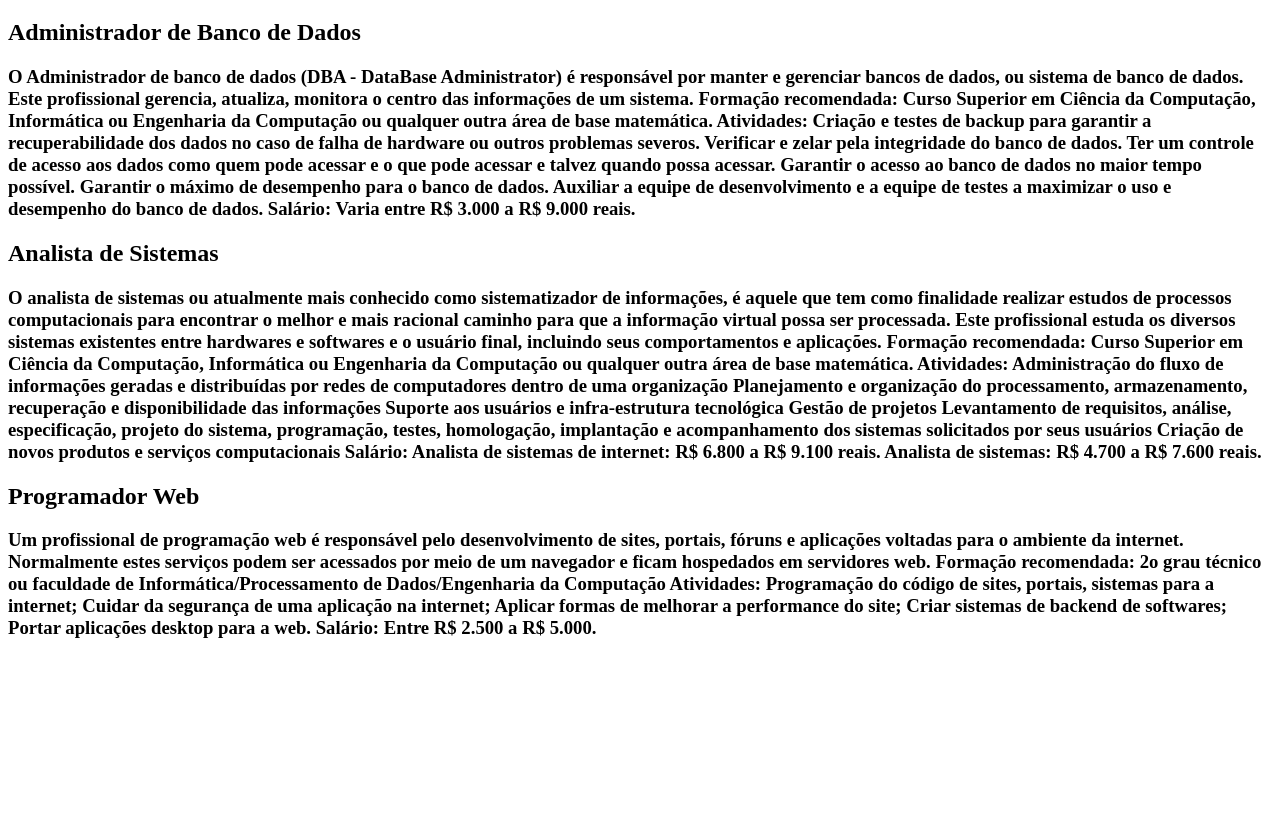
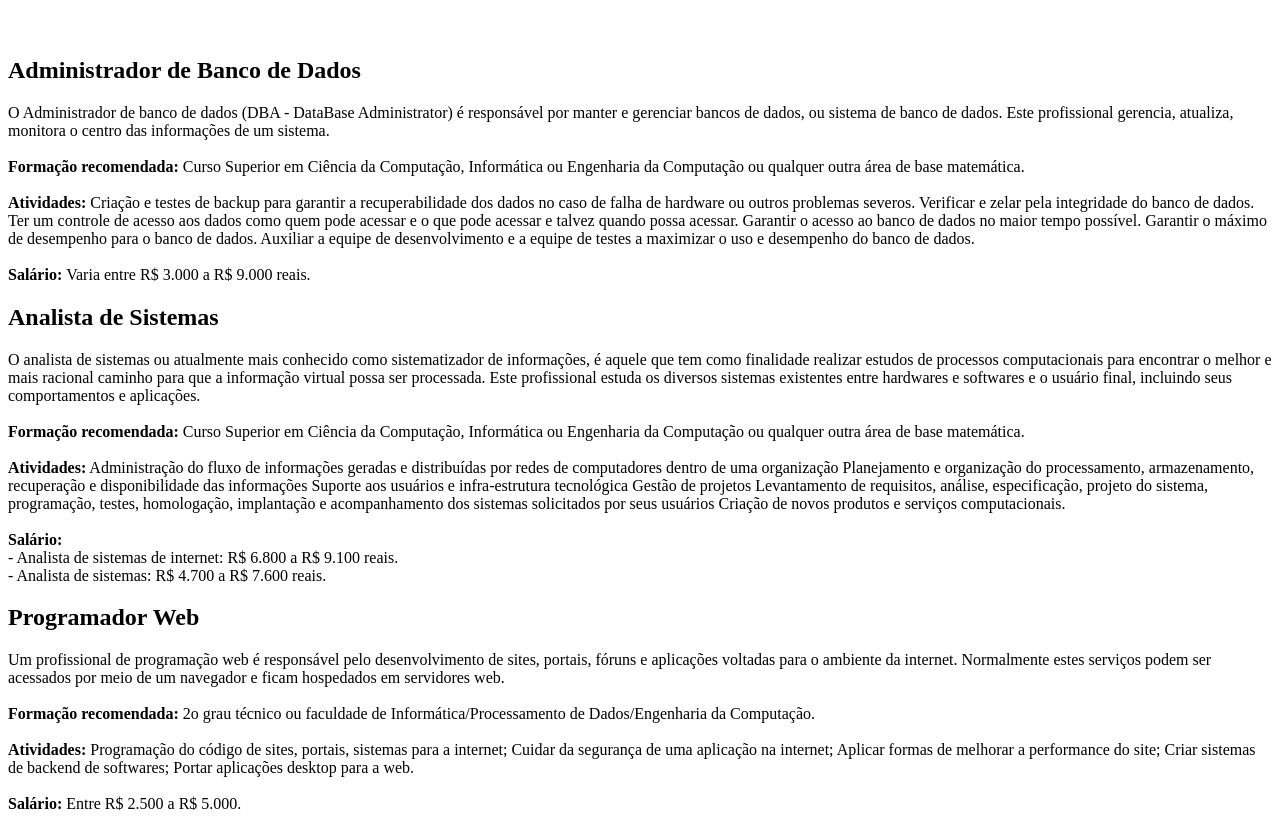
Before and after one commit to IsaacCaldas/Bootstrap-test, a plain HTML site: page index.html in a window 1280 px wide. Shown: the part 61-890 px from the top of the page. Before the commit the page ends 800 px from the top, so only its background shows below. Drawn offline with Linux system fonts and the light colour scheme.

Commit message:
Format text

```diff
--- a/index.html
+++ b/index.html
@@ -9,18 +9,21 @@
 <body>
 
   <h1>Quais as áreas de atuação em informática?</h1>
+  <br>
   <h2>Administrador de Banco de Dados
   </h2>
-  <h3>O Administrador de banco de dados (DBA - DataBase Administrator) é responsável por manter e gerenciar bancos de dados, ou sistema de banco de dados. Este profissional gerencia, atualiza, monitora o centro das informações de um sistema. Formação recomendada: Curso Superior em Ciência da Computação, Informática ou Engenharia da Computação ou qualquer outra área de base matemática. Atividades: Criação e testes de backup para garantir a recuperabilidade dos dados no caso de falha de hardware ou outros problemas severos. Verificar e zelar pela integridade do banco de dados. Ter um controle de acesso aos dados como quem pode acessar e o que pode acessar e talvez quando possa acessar. Garantir o acesso ao banco de dados no maior tempo possível. Garantir o máximo de desempenho para o banco de dados. Auxiliar a equipe de desenvolvimento e a equipe de testes a maximizar o uso e desempenho do banco de dados. Salário: Varia entre R$ 3.000 a R$ 9.000 reais.
-  </h3>
+  <p>O Administrador de banco de dados (DBA - DataBase Administrator) é responsável por manter e gerenciar bancos de dados, ou sistema de banco de dados. Este profissional gerencia, atualiza, monitora o centro das informações de um sistema.<br><br> <strong>Formação recomendada: </strong>Curso Superior em Ciência da Computação, Informática ou Engenharia da Computação ou qualquer outra área de base matemática.<br><br><strong> Atividades:</strong> Criação e testes de backup para garantir a recuperabilidade dos dados no caso de falha de hardware ou outros problemas severos. Verificar e zelar pela integridade do banco de dados. Ter um controle de acesso aos dados como quem pode acessar e o que pode acessar e talvez quando possa acessar. Garantir o acesso ao banco de dados no maior tempo possível. Garantir o máximo de desempenho para o banco de dados. Auxiliar a equipe de desenvolvimento e a equipe de testes a maximizar o uso e desempenho do banco de dados.<br><br><strong> Salário: </strong>Varia entre R$ 3.000 a R$ 9.000 reais.
+  </p>
+
   <h2>Analista de Sistemas
   </h2>
-  <h3>O analista de sistemas ou atualmente mais conhecido como sistematizador de informações, é aquele que tem como finalidade realizar estudos de processos computacionais para encontrar o melhor e mais racional caminho para que a informação virtual possa ser processada. Este profissional estuda os diversos sistemas existentes entre hardwares e softwares e o usuário final, incluindo seus comportamentos e aplicações. Formação recomendada: Curso Superior em Ciência da Computação, Informática ou Engenharia da Computação ou qualquer outra área de base matemática. Atividades: Administração do fluxo de informações geradas e distribuídas por redes de computadores dentro de uma organização Planejamento e organização do processamento, armazenamento, recuperação e disponibilidade das informações Suporte aos usuários e infra-estrutura tecnológica Gestão de projetos Levantamento de requisitos, análise, especificação, projeto do sistema, programação, testes, homologação, implantação e acompanhamento dos sistemas solicitados por seus usuários Criação de novos produtos e serviços computacionais Salário: Analista de sistemas de internet: R$ 6.800 a R$ 9.100 reais. Analista de sistemas: R$ 4.700 a R$ 7.600 reais.
-  </h3>
+  <p>O analista de sistemas ou atualmente mais conhecido como sistematizador de informações, é aquele que tem como finalidade realizar estudos de processos computacionais para encontrar o melhor e mais racional caminho para que a informação virtual possa ser processada. Este profissional estuda os diversos sistemas existentes entre hardwares e softwares e o usuário final, incluindo seus comportamentos e aplicações.<br> <br><strong>Formação recomendada:</strong> Curso Superior em Ciência da Computação, Informática ou Engenharia da Computação ou qualquer outra área de base matemática. <br><br><strong>Atividades:</strong> Administração do fluxo de informações geradas e distribuídas por redes de computadores dentro de uma organização Planejamento e organização do processamento, armazenamento, recuperação e disponibilidade das informações Suporte aos usuários e infra-estrutura tecnológica Gestão de projetos Levantamento de requisitos, análise, especificação, projeto do sistema, programação, testes, homologação, implantação e acompanhamento dos sistemas solicitados por seus usuários Criação de novos produtos e serviços computacionais. <br><br><strong>Salário:</strong> <br> - Analista de sistemas de internet: R$ 6.800 a R$ 9.100 reais.<br> - Analista de sistemas: R$ 4.700 a R$ 7.600 reais.
+  </p>
+
   <h2>Programador Web
   </h2>
-  <h3>Um profissional de programação web é responsável pelo desenvolvimento de sites, portais, fóruns e aplicações voltadas para o ambiente da internet. Normalmente estes serviços podem ser acessados por meio de um navegador e ficam hospedados em servidores web. Formação recomendada: 2o grau técnico ou faculdade de Informática/Processamento de Dados/Engenharia da Computação Atividades: Programação do código de sites, portais, sistemas para a internet; Cuidar da segurança de uma aplicação na internet; Aplicar formas de melhorar a performance do site; Criar sistemas de backend de softwares; Portar aplicações desktop para a web. Salário: Entre R$ 2.500 a R$ 5.000.
-  </h3>
+  <p>Um profissional de programação web é responsável pelo desenvolvimento de sites, portais, fóruns e aplicações voltadas para o ambiente da internet. Normalmente estes serviços podem ser acessados por meio de um navegador e ficam hospedados em servidores web.<br><br><strong> Formação recomendada:</strong> 2o grau técnico ou faculdade de Informática/Processamento de Dados/Engenharia da Computação.<br><br> <strong>Atividades:</strong> Programação do código de sites, portais, sistemas para a internet; Cuidar da segurança de uma aplicação na internet; Aplicar formas de melhorar a performance do site; Criar sistemas de backend de softwares; Portar aplicações desktop para a web. <br><br><strong>Salário:</strong> Entre R$ 2.500 a R$ 5.000.
+  </p>
 
 </body>
 </html>
```
